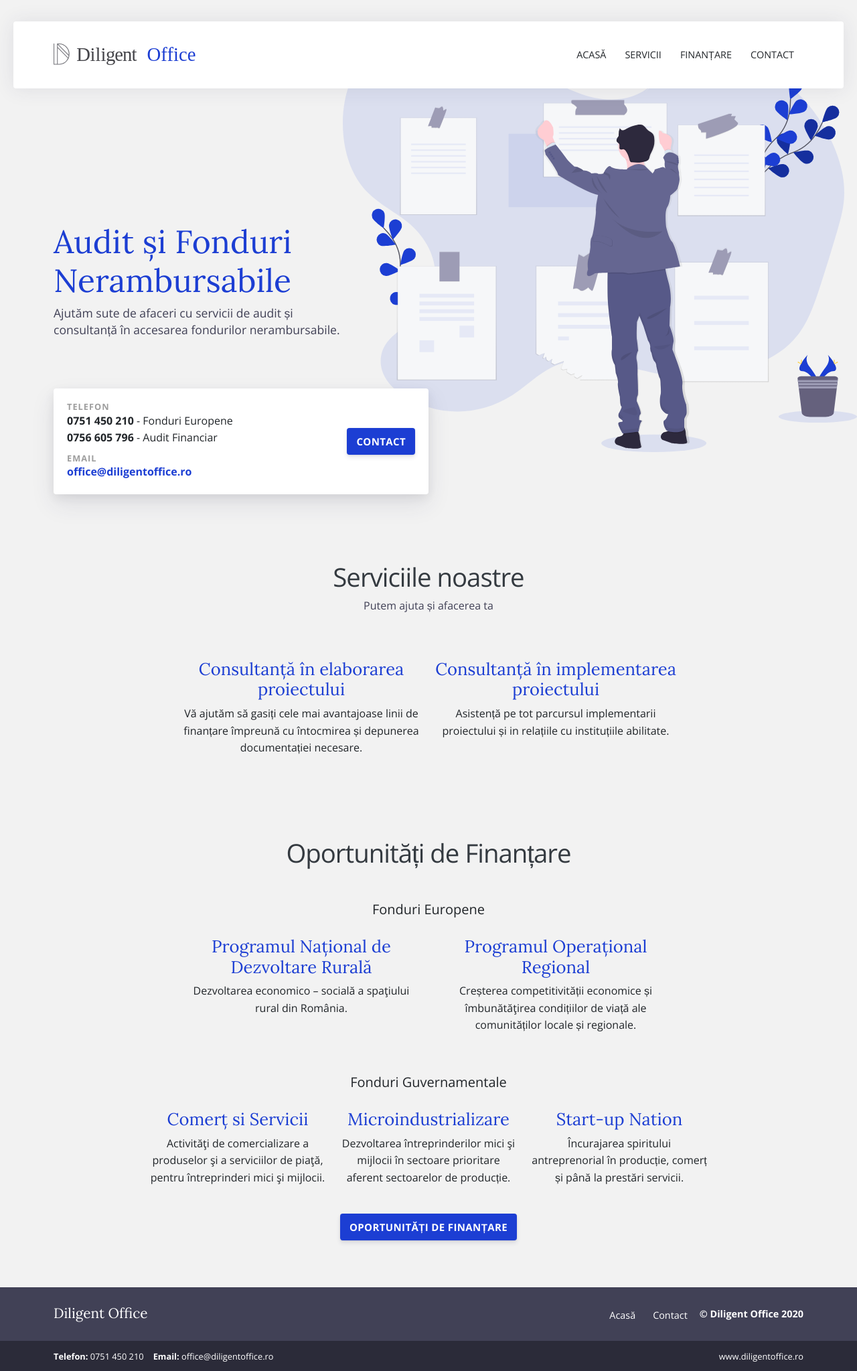
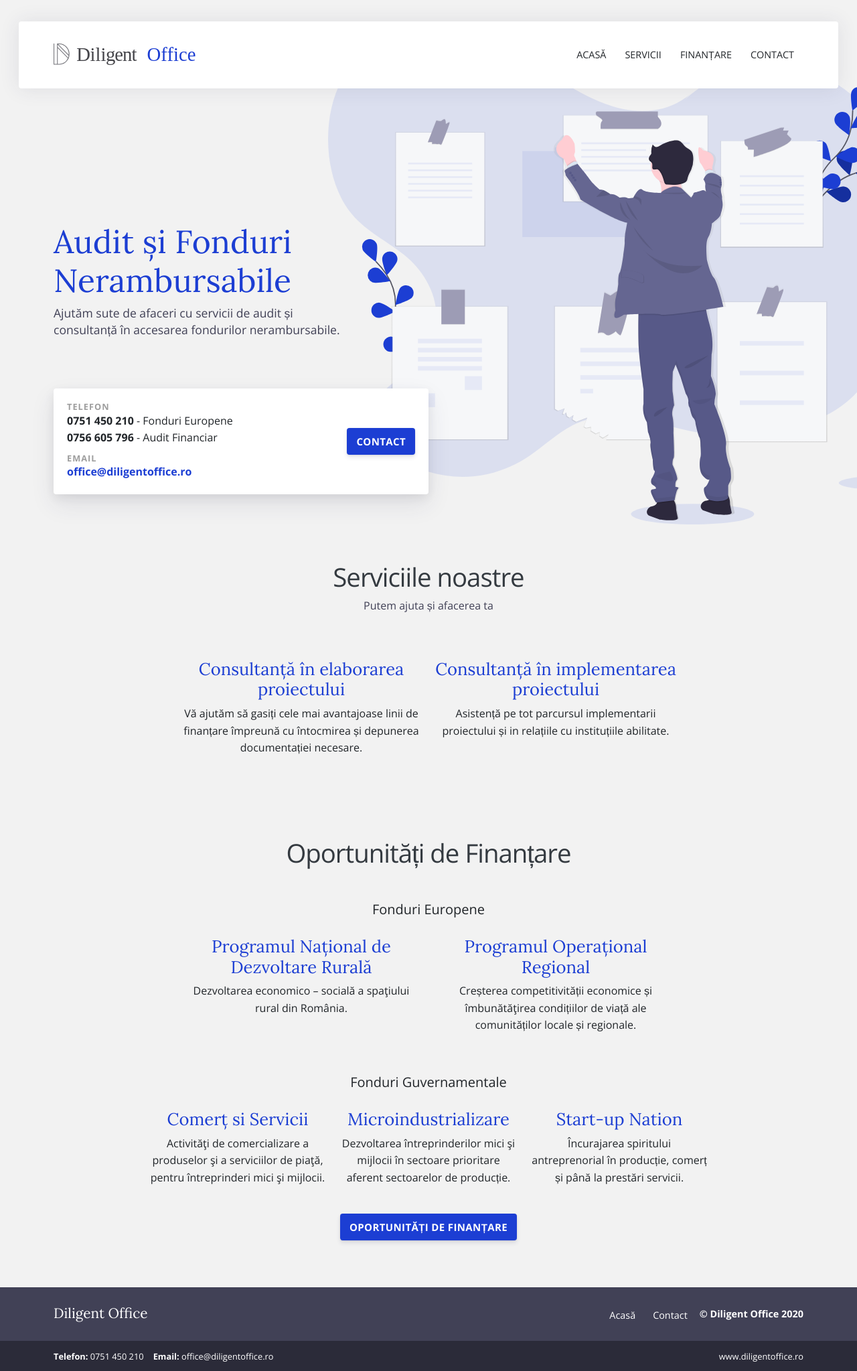
Before and after one commit to ghinda/dgo, a Jekyll site: the page built from index.html, in a window 1280 px wide. Shown: the whole page at 67% size. Built offline with Jekyll 4.4.1, drawn with Linux system fonts in a browser that asks for light colours.

Commit message:
Mobile tweaks.

```diff
--- a/_sass/components/_header.scss
+++ b/_sass/components/_header.scss
@@ -9,6 +9,8 @@
   align-items: center;
   box-shadow: 0 1px 30px rgba(50, 50, 90, 0.1);
   border-radius: 4px;
+
+  margin: 0 .5em;
 }
 
 .header .container {
--- a/_sass/components/_strip.scss
+++ b/_sass/components/_strip.scss
@@ -15,6 +15,9 @@
   position: absolute;
   top: -40px;
   background: #fff;
-  border-radius: 20px 20px 0 0;
   transform: skewY(2deg);
+
+  @include media-breakpoint-up(md) {
+    border-radius: 20px 20px 0 0;
+  }
 }
--- a/_sass/pages/_home.scss
+++ b/_sass/pages/_home.scss
@@ -4,64 +4,17 @@
 .page-home {
   background-image: url('../images/undraw_taking_notes_tjaf.svg');
   background-repeat: no-repeat;
-  background-size: 115%;
-  background-position: 49px -40px;
 
-  @include media-breakpoint-up(sm) {
-    background-size: 90%;
-    background-position: 159px -40px;
-  }
+  background-size: 400px;
+  background-position: calc(50% + 100px) 50px;
+
   @include media-breakpoint-up(md) {
-    background-size: 70%;
-    background-position: 100% -50px;
+    background-size: 800px;
+    background-position: calc(50% + 400px) 50px;
   }
   @include media-breakpoint-up(lg) {
-    background-size: 60%;
-    background-position: 100% 50px;
-  }
-
-  .certified {
-    background-image: url('/images/undraw_experts3_3njd.svg');
-    background-repeat: no-repeat;
-    background-size: 120%;
-    background-position: -100px 0;
-    overflow: visible;
-    position: relative;
-    display: inherit;
-    padding-top: 220px;
-    @include media-breakpoint-up(sm) {
-      background-size: 90%;
-      padding-top: 250px;
-      background-position: -110px 30px;
-    }
-    @include media-breakpoint-up(md) {
-    }
-    @include media-breakpoint-up(lg) {
-      padding-top: 280px;
-      background-size: 85%;
-      background-position: -170px 0px;
-    }
-    h1 {
-      text-align: right;
-      float: right;
-      color: $primary;
-      margin-top: -30%;
-      color: $primary;
-      font-size: 2.4rem;
-      line-height: 1.2;
-      font-family: $font-family-heading;
-      margin-bottom: 30px;
-      @include media-breakpoint-up(sm) {
-        width: 70%;
-      }
-      @include media-breakpoint-up(md) {
-        font-size: 3rem;
-      }
-      @include media-breakpoint-up(lg) {
-        margin-top: -20%;
-        width: 70%;
-      }
-    }
+    background-size: 900px;
+    background-position: calc(50% + 300px) 50px;
   }
 }
 
--- a/_sass/pages/services/_page-services-list.scss
+++ b/_sass/pages/services/_page-services-list.scss
@@ -3,16 +3,12 @@
   background-repeat: no-repeat;
   background-size: 115%;
   background-position: 49px -40px;
-  @include media-breakpoint-up(sm) {
-    background-size: 90%;
-    background-position: 159px -40px;
-  }
+
+  background-size: 300px;
+  background-position: calc(50% + 100px) 80px;
+
   @include media-breakpoint-up(md) {
-    background-size: 85%;
-    background-position: 199px -80px;
-  }
-  @include media-breakpoint-up(lg) {
-    background-size: 60%;
-    background-position: 100% -110px;
+    background-size: 600px;
+    background-position: calc(50% + 300px) 60px;
   }
 }
--- a/index.html
+++ b/index.html
@@ -92,7 +92,7 @@
   <div class="row justify-content-center mb-5">
     {% assign european = site.funding | where: "type", "european" %}
     {% for service in european %}
-    <div class="col-12 col-md-4 mb-1">
+    <div class="col-12 col-lg-4 mb-1">
       <div class="service service-summary">
         <div class="service-content">
           <h2 class="service-title">
@@ -117,7 +117,7 @@
   <div class="row justify-content-center">
     {% assign governmental = site.funding | where: "type", "governmental" %}
     {% for service in governmental %}
-    <div class="col-12 col-md-3 mb-2">
+    <div class="col-12 col-lg-3 mb-2">
       <div class="service service-summary">
         <div class="service-content">
           <h2 class="service-title">
@@ -138,14 +138,4 @@
       </a>
     </div>
   </div>
-
-    <!--{% for feature in site.data.features %}
-    <div class="col-12 col-md-6 col-lg-4 mb-2">
-      <div class="feature">
-        {% if feature.image %}<div class="feature-image"><img alt="{{ feature.title }} logo" src="{{ feature.image }}" /></div> {% endif %}
-        <h2 class="feature-title">{{ feature.title }}</h2>
-        <div class="feature-content">{{ feature.description }}</div>
-      </div>
-    </div>
-    {% endfor %}-->
 </div>
```
